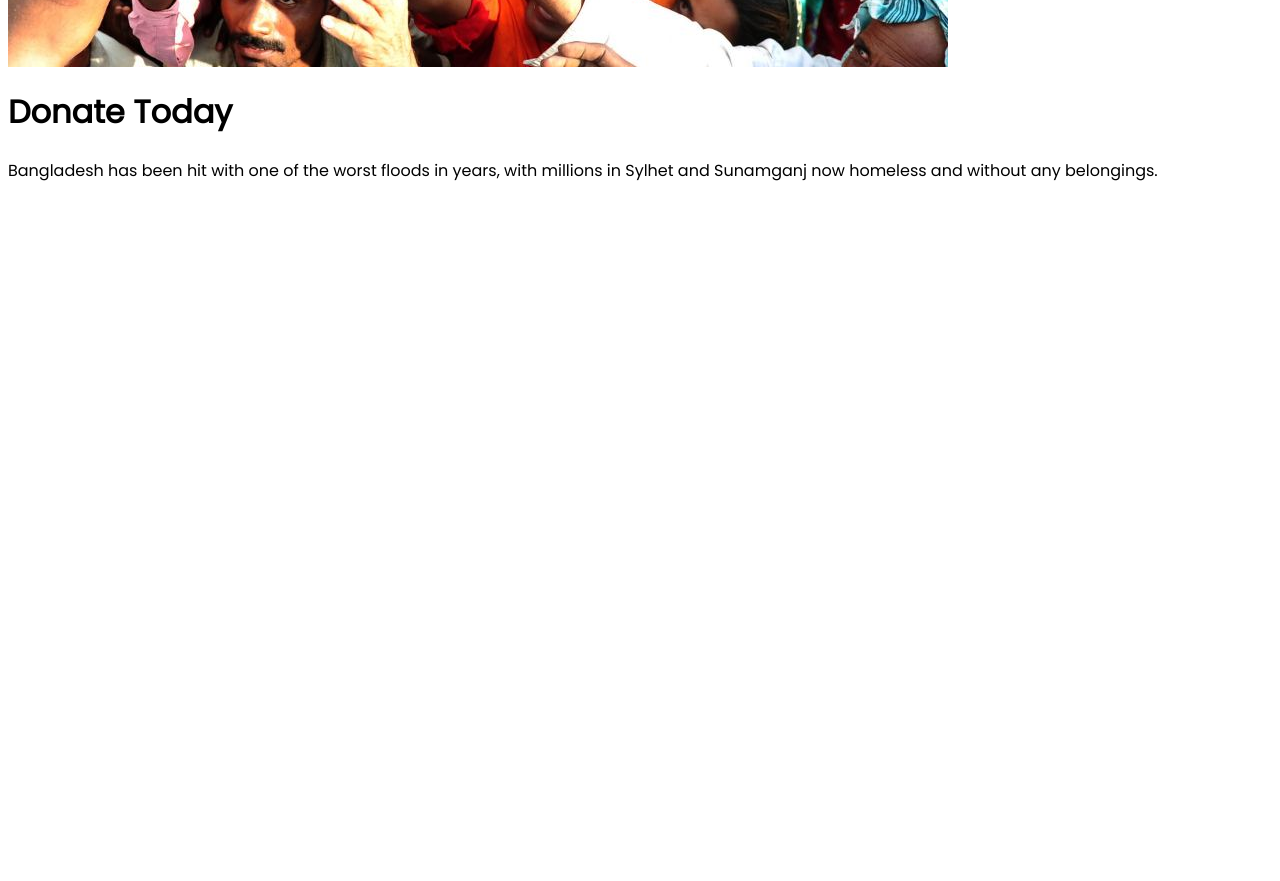
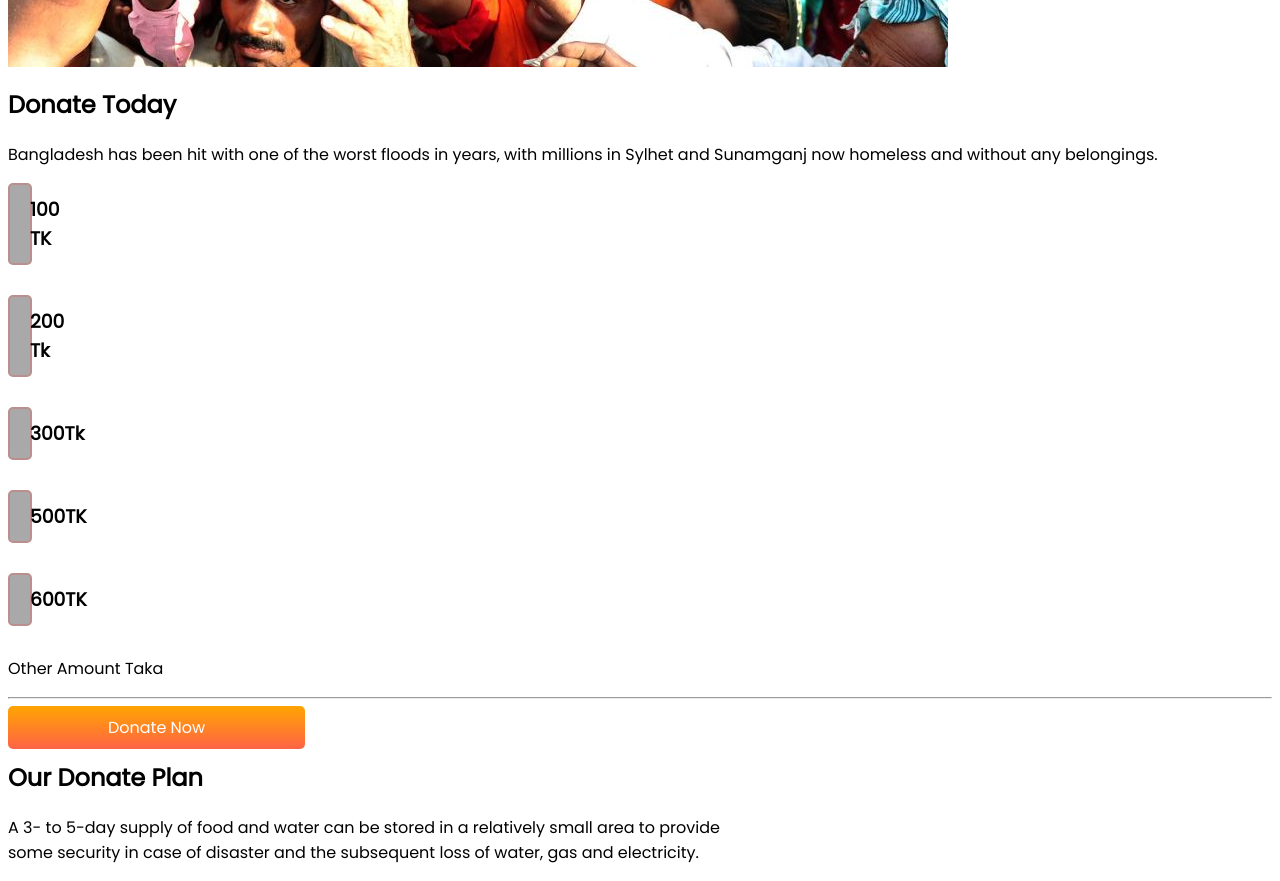
Before and after one commit to suriyatumpa/Personal-Portfolio, a plain HTML site: page index.html in a window 1280 px wide. Shown: the part 341-1222 px from the top of the page. Before the commit the page ends 800 px from the top, so only its background shows below. Drawn offline with Linux system fonts and the light colour scheme.

Commit message:
second commit

```diff
--- a/index.html
+++ b/index.html
@@ -21,11 +21,31 @@
             <p><a class="link-button"target="_blank" href="https://www.savethechildren.in/emergencies/five-things-you-can-do-right-now-to-help-flood-victims/">Donate Now</a></p>
         </div>
     </section>
-
+ <section>
+<div>
         <h1>Donate Today</h1>
 
-            <p>Bangladesh has been hit with one of the worst floods in years,
-            with millions in Sylhet and Sunamganj now homeless and without any belongings.</p>
+        <p>Bangladesh has been hit with one of the worst floods in years,
+        with millions in Sylhet and Sunamganj now homeless and without any belongings.</p>
+    </div>
+
+<div >
+        <h3 class="Taka">100 TK</h3>
+        <h3 class="Taka">200 Tk</h3>
+        <h3 class="Taka">300Tk</h3>
+        <h3 class="Taka">500TK</h3>
+        <h3 class="Taka">600TK</h3>
+    </div>
+
+<div>
+    <p>Other Amount Taka</p><hr>
+    <p><a class="link-button"target="_blank" href="https://www.savethechildren.in/emergencies/five-things-you-can-do-right-now-to-help-flood-victims/">Donate Now</a></p>
+    </div>
+<div>
+        <h1> Our Donate Plan</h1>
+        <p>A 3- to 5-day supply of food and water can be stored in a relatively small area to provide<br> some security in case of disaster and the subsequent loss of water, gas and electricity.</p>
+       </div>
+ </section>
 
 
 
--- a/style.css
+++ b/style.css
@@ -37,3 +37,11 @@ body{
 h1{
 
 }
+.Taka{
+    background-color: darkgray;
+    color:black;
+    border-radius: 5px;
+    border: 2px solid rosybrown;
+    margin: 10px 1400px 30px 0px;
+    padding: 10px 0px 10px 20px;
+}
```
